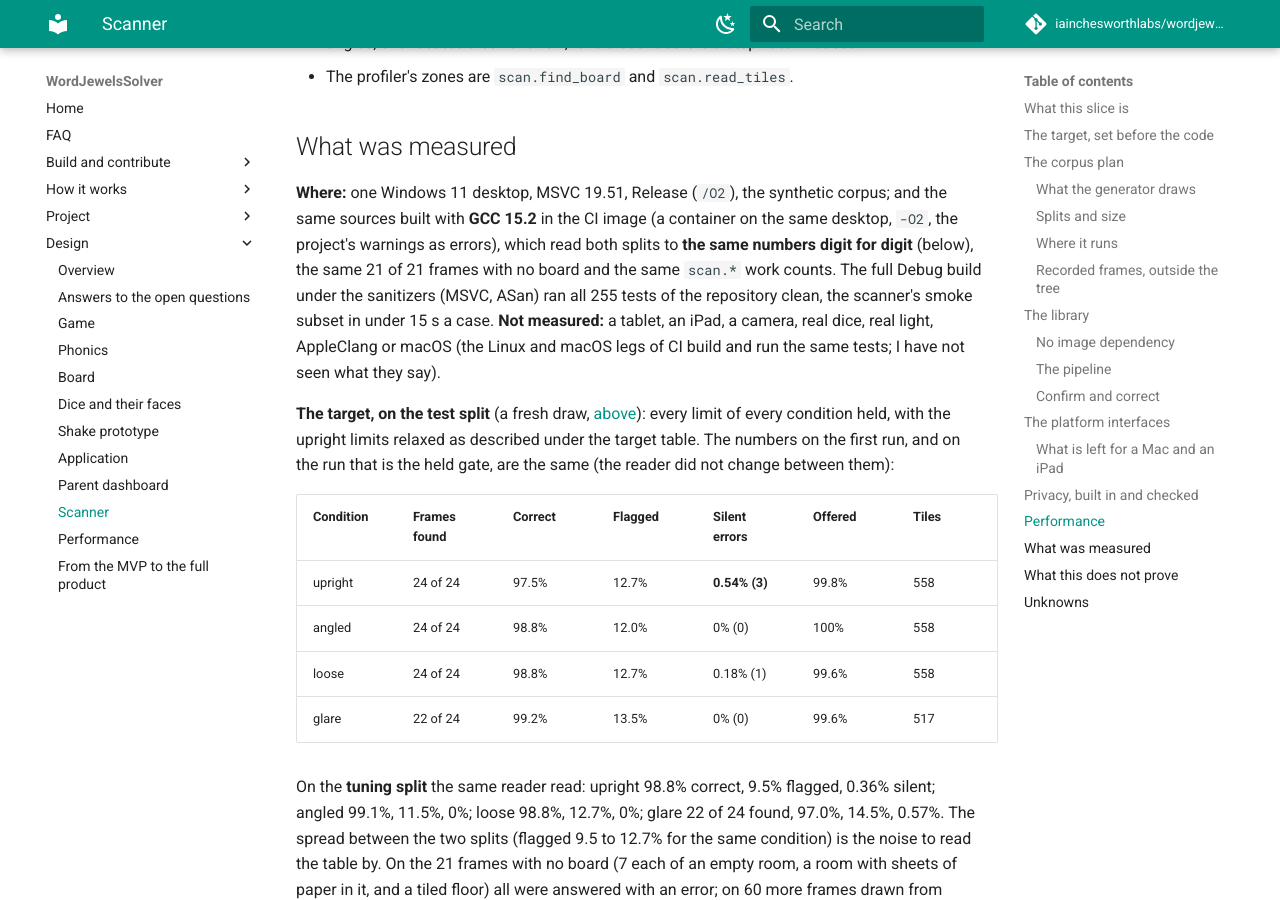
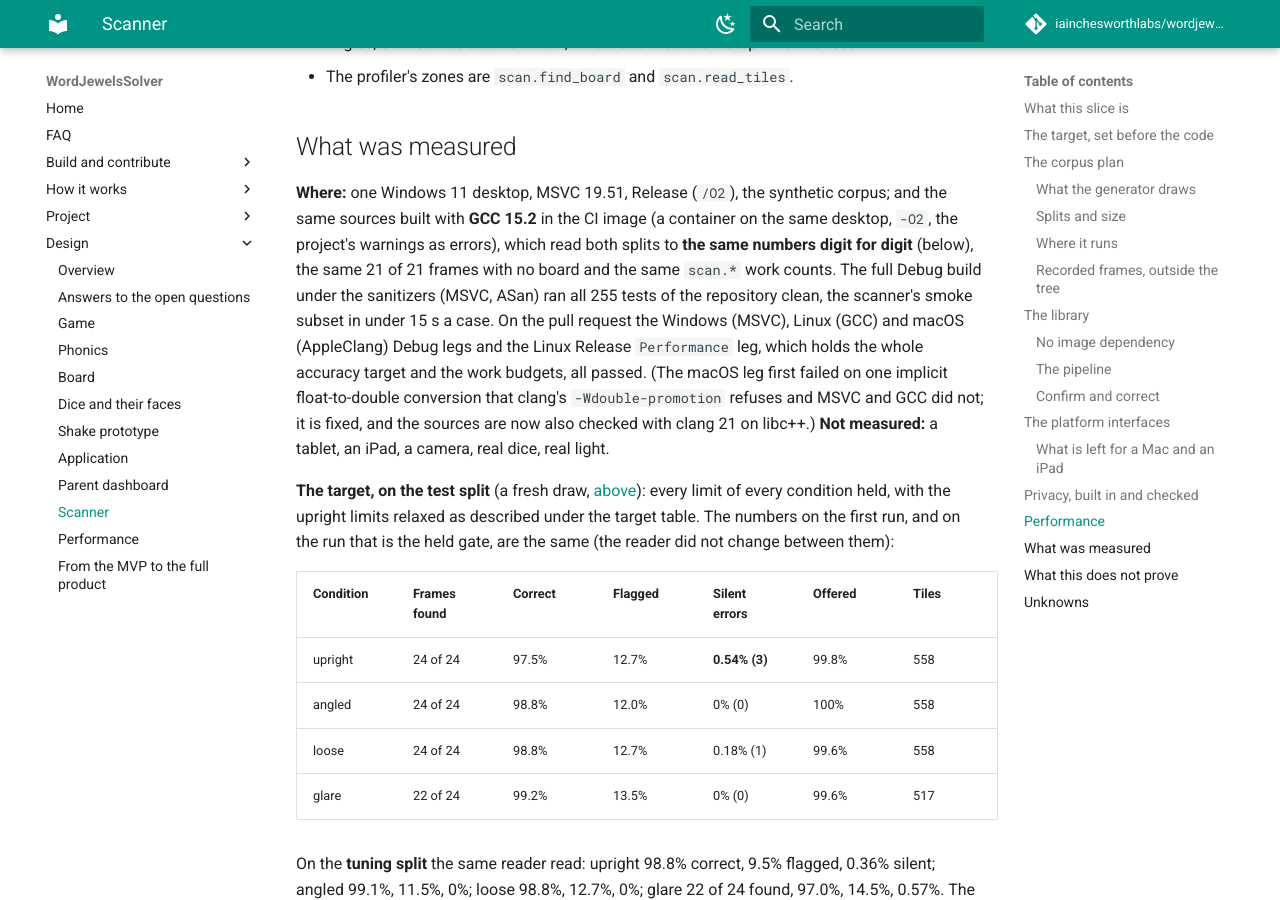
Before and after one commit to iainchesworthlabs/snapandspell, an MkDocs documentation site: the page built from docs/design/scanner.md, in a window 1280 px wide and 900 px high, scrolled down 12356 px. Built offline with MkDocs 1.6.1 and Material for MkDocs 9.7.7, drawn with Linux system fonts in a browser that asks for light colours; comment, search, counter and statistics services are not loaded.

Commit message:
Record the pull request's CI result in the scanner design note
All three desktop legs and the Linux Release leg, which holds the accuracy
target and the work budgets, passed; the macOS leg failed once on a float
promotion, which the note now says.

```diff
--- a/docs/design/scanner.md
+++ b/docs/design/scanner.md
@@ -385,9 +385,12 @@ the same desktop, `-O2`, the project's warnings as errors), which read both spli
 **the same numbers digit for digit** (below), the same 21 of 21 frames with no board and
 the same `scan.*` work counts. The full Debug build under the sanitizers (MSVC, ASan)
 ran all 255 tests of the repository clean, the scanner's smoke subset in under 15 s a
-case. **Not measured:** a tablet, an iPad, a camera, real dice, real light, AppleClang
-or macOS (the Linux and macOS legs of CI build and run the same tests; I have not seen
-what they say).
+case. On the pull request the Windows (MSVC), Linux (GCC) and macOS (AppleClang) Debug
+legs and the Linux Release `Performance` leg, which holds the whole accuracy target and the
+work budgets, all passed. (The macOS leg first failed on one implicit float-to-double
+conversion that clang's `-Wdouble-promotion` refuses and MSVC and GCC did not; it is fixed,
+and the sources are now also checked with clang 21 on libc++.) **Not measured:** a tablet,
+an iPad, a camera, real dice, real light.
 
 **The target, on the test split** (a fresh draw, [above](#splits-and-size)): every
 limit of every condition held, with the upright limits relaxed as described under
```
